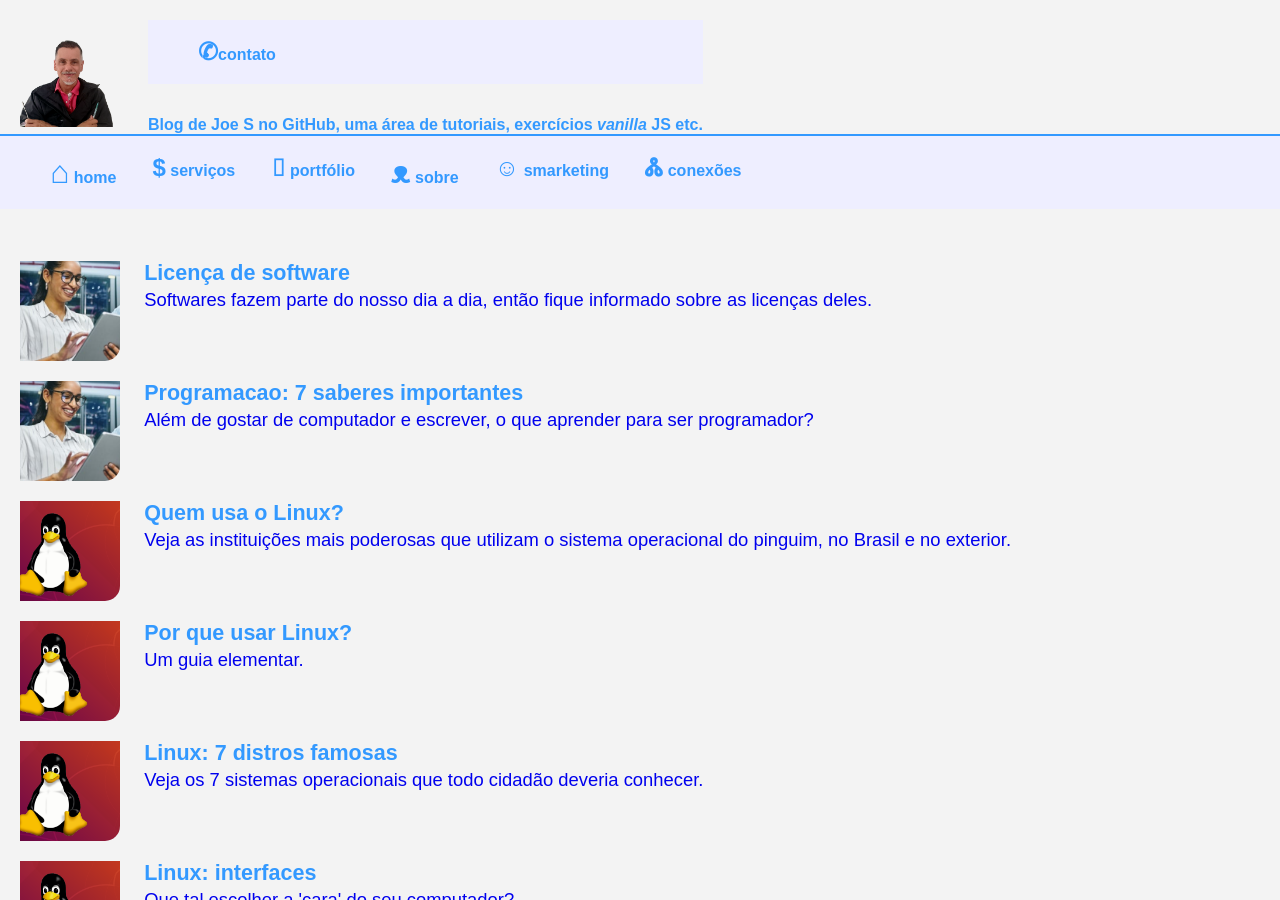
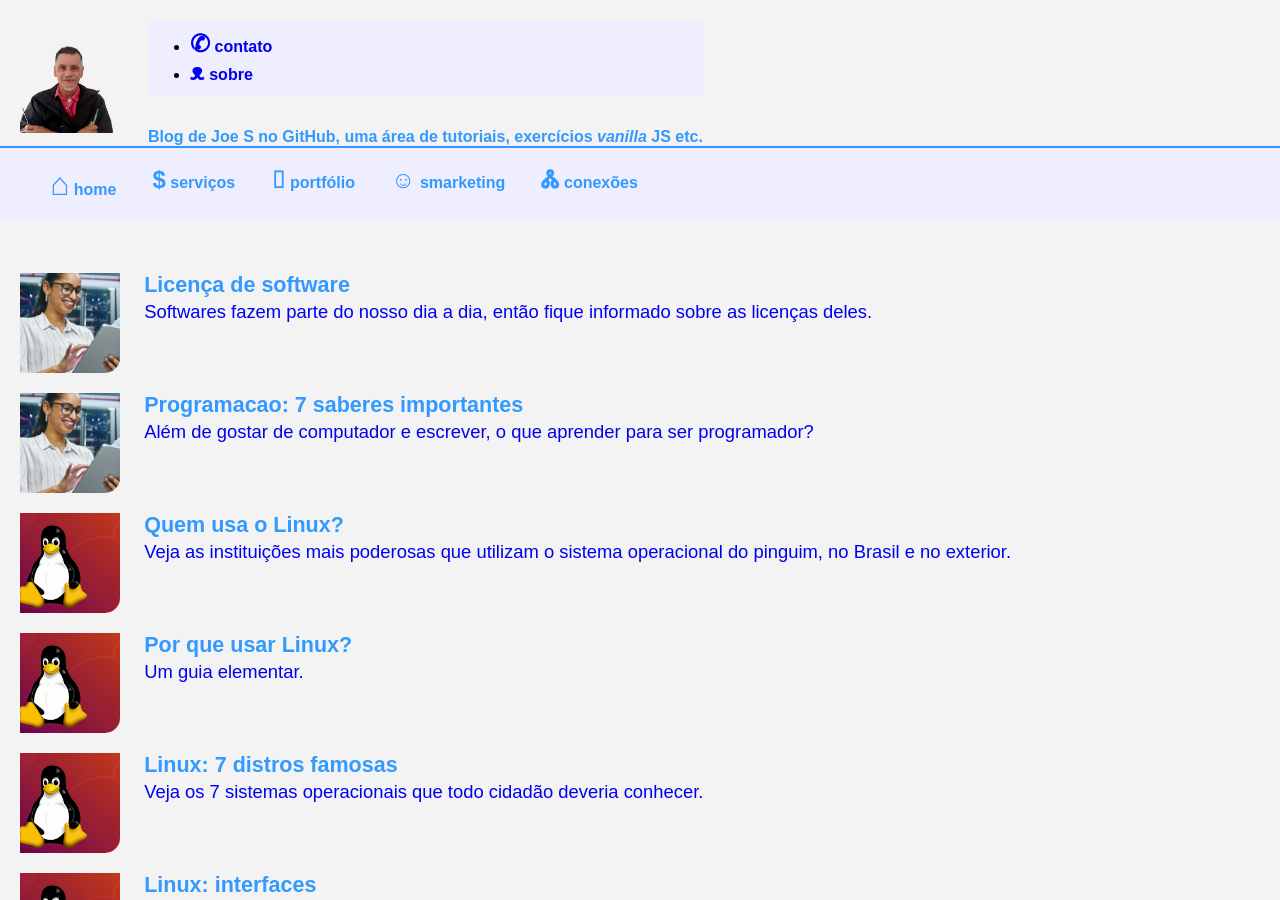
Before and after one commit to Joesynth/joesynth.github.io, a Jekyll site: the page built from index.html, in a window 1280 px wide and 900 px high. Built offline with Jekyll 4.4.1, drawn with Linux system fonts in a browser that asks for light colours.

Commit message:
Update default.html

```diff
--- a/_layouts/default.html
+++ b/_layouts/default.html
@@ -12,8 +12,9 @@
         <img src="image/joe_s.png" alt="Logo" class="img-header">
         <div class="header-desc">
             <nav>
-                <ul class="nav-links">
-                    <li><a href="contato.html"><span class="unicode">✆</span>contato</a></li>
+                <ul class="nav-linksTop">
+                    <li><a href="contato.html"><span class="unicode">✆</span> contato</a></li>
+                    <li><a href="quem.html"><span class="unicode">ᴥ</span> sobre</a></li>
                 </ul>
             </nav>
             <p id="bemVindo">Blog de Joe S no GitHub, uma área de tutoriais, exercícios <em>vanilla</em> JS etc.</p>
@@ -25,7 +26,6 @@
             <li><a href="index.html"><span class="unicode" id="unicodeMaior">⌂</span> <span class="nav-text">home</span></a></li>
             <li><a href="servico.html"><span class="unicode">$</span> <span class="nav-text">serviços</span></a></li>
             <li><a href="quem.html"><span class="unicode">⌷</span> <span class="nav-text">portfólio</span></a></li>
-            <li><a href="quem.html"><span class="unicode" id="unicodeMaior">ᴥ</span> <span class="nav-text">sobre</span></a></li>
             <li><a href="smarketing.html"><span class="unicode">☺</span> <span class="nav-text">smarketing</span></a></li>
             <li><a href="conexoes.html"><span class="unicode">Ꮬ</span> <span class="nav-text">conexões</span></a></li>
         </ul>
```
